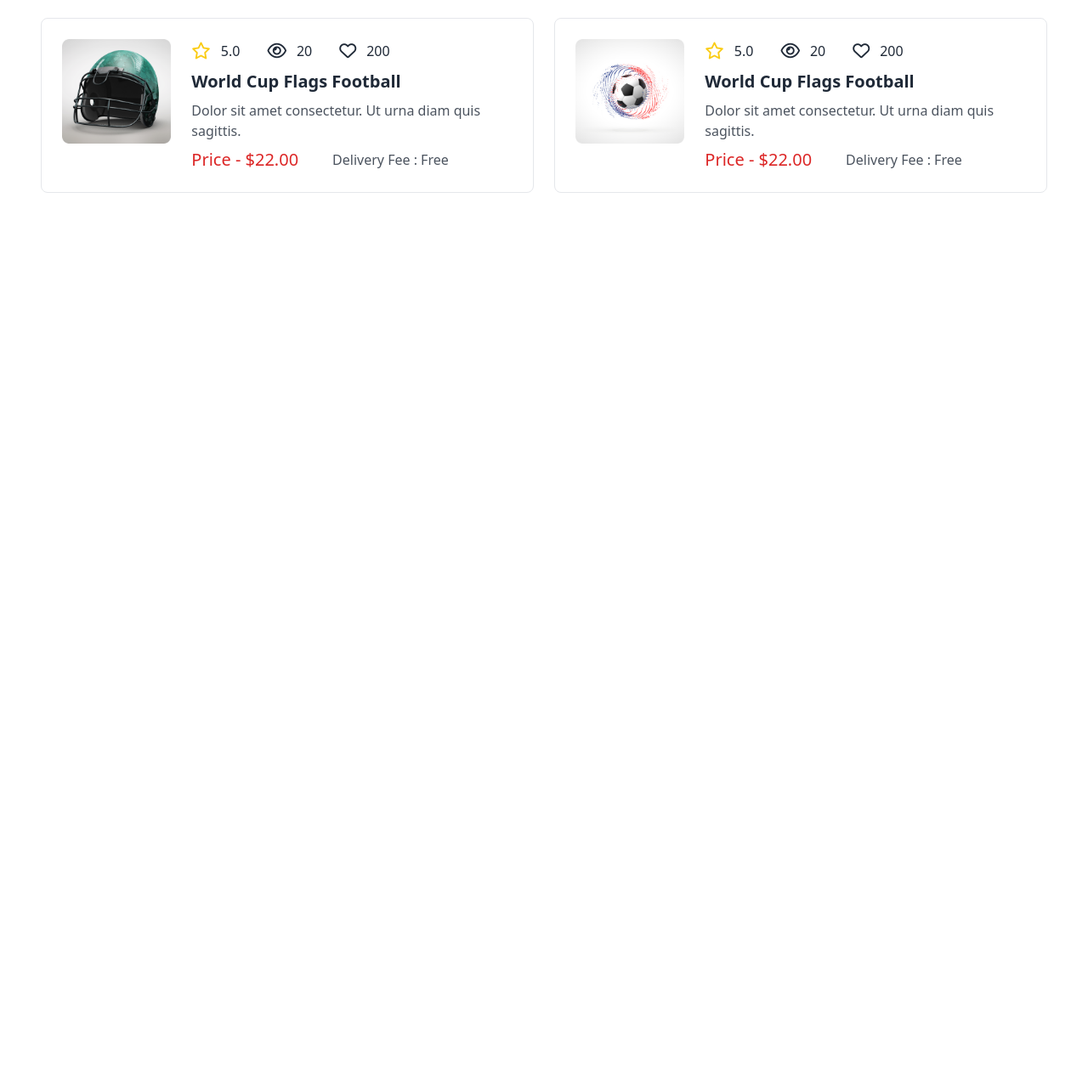
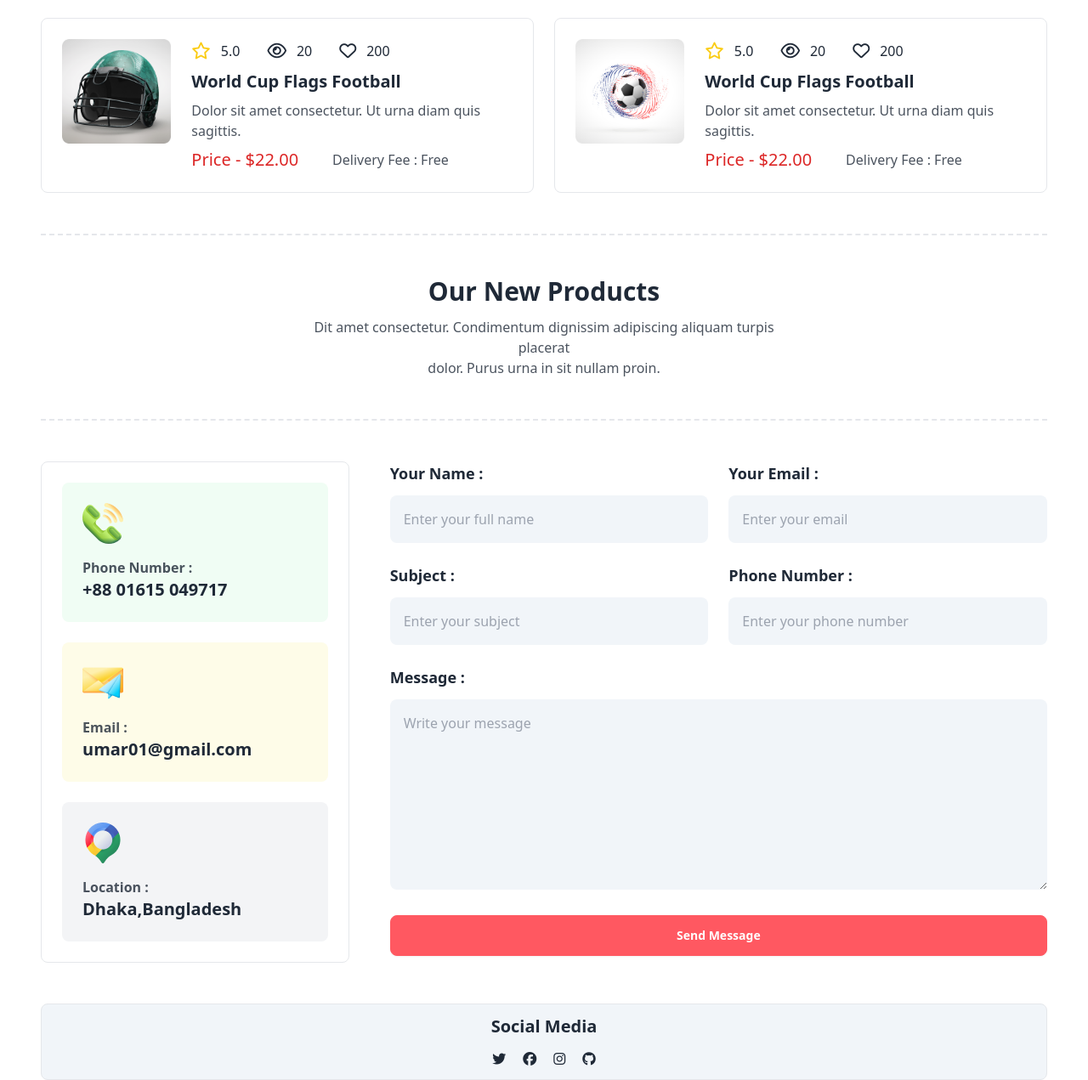
Before and after one commit to UmarHossain1/Hockey, a plain HTML site: page index.html in a window 1280 px wide. Shown: the part 3260-4531 px from the top of the page at 85% size. Before the commit the page ends 3487 px from the top, so only its background shows below. Drawn offline with nearby package versions, Linux system fonts and the light colour scheme.

Commit message:
form section done

```diff
--- a/index.html
+++ b/index.html
@@ -86,12 +86,15 @@
         </div>
     </div>
 </header>
+
+<body>
     <main class="container px-12 lg:-0 mx-auto">
         <!--Club-->
         <section class="mt-24">
             <div class="border-y-[2px] border-dashed py-12 text-center flex flex-col items-center justify-center">
                 <h3 class="text-3xl font-bold mb-3">Professional Hockeys Club</h3>
-            <p class="opacity-80 w-1/2">Dit amet consectetur. Condimentum dignissim adipiscing aliquam turpis placerat
+                <p class="opacity-80 w-1/2">Dit amet consectetur. Condimentum dignissim adipiscing aliquam turpis
+                    placerat
                     <br>
                     dolor.
                     Purus urna in sit nullam proin.
@@ -109,7 +112,8 @@
                 </div>
                 <div class="flex flex-col items-center justify-center py-6 space-y-3">
                     <div class="relative">
-                    <div class="z-50 radial-progress text-green-400" style="--value:87;" role="progressbar">95%</div>
+                        <div class="z-50 radial-progress text-green-400" style="--value:87;" role="progressbar">95%
+                        </div>
                         <div class="rotate-90 absolute top-0 left-0 radial-progress text-slate-300" style="--value:87;"
                             role="progressbar"></div>
                     </div>
@@ -118,7 +122,8 @@
                 </div>
                 <div class="flex flex-col items-center justify-center py-6 space-y-3">
                     <div class="relative">
-                    <div class="z-50 radial-progress text-yellow-300" style="--value:87;" role="progressbar">90%</div>
+                        <div class="z-50 radial-progress text-yellow-300" style="--value:87;" role="progressbar">90%
+                        </div>
                         <div class="rotate-90 absolute top-0 left-0 radial-progress text-slate-300" style="--value:87;"
                             role="progressbar"></div>
                     </div>
@@ -140,7 +145,8 @@
         <section class="mt-24">
             <div class="border-y-[2px] border-dashed py-12 text-center flex flex-col items-center justify-center">
                 <h3 class="text-3xl font-bold mb-3">Program Sections</h3>
-            <p class="opacity-80 w-1/2">Dit amet consectetur. Condimentum dignissim adipiscing aliquam turpis placerat
+                <p class="opacity-80 w-1/2">Dit amet consectetur. Condimentum dignissim adipiscing aliquam turpis
+                    placerat
                     <br>
                     dolor. Purus urna in sit nullam proin.
                 </p>
@@ -189,7 +195,8 @@
         <section class="mt-24">
             <div class="border-y-[2px] border-dashed py-12 text-center flex flex-col items-center justify-center">
                 <h3 class="text-3xl font-bold mb-3">Our New Products</h3>
-            <p class="opacity-80 w-1/2">Dit amet consectetur. Condimentum dignissim adipiscing aliquam turpis placerat
+                <p class="opacity-80 w-1/2">Dit amet consectetur. Condimentum dignissim adipiscing aliquam turpis
+                    placerat
                     <br>
                     dolor. Purus urna in sit nullam proin.
                 </p>
@@ -386,6 +393,86 @@
             </div>
 
         </section>
+        <!--Form Section-->
+        <section class="mt-12">
+            <div class="border-y-[2px] border-dashed py-12 text-center flex flex-col items-center justify-center">
+                <h3 class="text-3xl font-bold mb-3">Our New Products</h3>
+                <p class="opacity-80 w-1/2">Dit amet consectetur. Condimentum dignissim adipiscing aliquam turpis
+                    placerat
+                    <br>
+                    dolor. Purus urna in sit nullam proin.
+                </p>
+            </div>
+
+            <div class="grid grid-cols-1 lg:grid-cols-3 gap-12 mt-12">
+                <div class="border rounded-lg p-6 space-y-6">
+                    <div class="bg-green-50 rounded-lg p-6">
+                        <img class="mb-4" src="./Images/Group 1171275317.png" alt="">
+                        <p class="opacity-80 font-semibold">Phone Number :</p>
+                        <h6 class="text-xl font-bold">+88 01615 049717</h6>
+                    </div>
+                    <div class="bg-yellow-50 rounded-lg p-6">
+                        <img class="mb-4" src="./Images/Group 1171275318.png" alt="">
+                        <p class="opacity-80 font-semibold">Email :</p>
+                        <h6 class="text-xl font-bold">umar01@gmail.com</h6>
+                    </div>
+                    <div class="bg-gray-100 rounded-lg p-6">
+                        <img class="mb-4" src="./Images/Group 1171275321.png" alt="">
+                        <p class="opacity-80 font-semibold">Location :</p>
+                        <h6 class="text-xl font-bold">Dhaka,Bangladesh</h6>
+                    </div>
+                </div>
+
+                <div class="lg:col-span-2">
+                    <div class="grid grid-cols-1 lg:grid-cols-2 gap-6">
+                        <div>
+                            <label class="text-lg font-semibold" for="">Your Name :</label>
+                            <br>
+                            <input class="mt-3 p-4 border-none outline-none bg-slate-100 rounded-lg w-full" type="text"
+                                placeholder="Enter your full name">
+                        </div>
+                        <div>
+                            <label class="text-lg font-semibold" for="">Your Email :</label>
+                            <br>
+                            <input class="mt-3 p-4 border-none outline-none bg-slate-100 rounded-lg w-full" type="text"
+                                placeholder="Enter your email">
+                        </div>
+                        <div>
+                            <label class="text-lg font-semibold" for="">Subject :</label>
+                            <br>
+                            <input class="mt-3 p-4 border-none outline-none bg-slate-100 rounded-lg w-full" type="text"
+                                placeholder="Enter your subject">
+                        </div>
+                        <div>
+                            <label class="text-lg font-semibold" for="">Phone Number :</label>
+                            <br>
+                            <input class="mt-3 p-4 border-none outline-none bg-slate-100 rounded-lg w-full" type="text"
+                                placeholder="Enter your phone number">
+                        </div>
+                        <div class="lg:col-span-2">
+                            <label class="text-lg font-semibold" for="">Message :</label>
+                            <br>
+                            <textarea rows="8" class="mt-3 p-4 border-none outline-none bg-slate-100 rounded-lg w-full"
+                                name="" id="" placeholder="Write your message"></textarea>
+                        </div>
+                        <button class="btn btn-error text-white lg:col-span-2">Send Message</button>
+                    </div>
+                </div>
+            </div>
+        </section>
+        <section class="mt-12">
+            <div class="border bg-slate-100 rounded-lg">
+                <div>
+                    <h3 class="text-xl font-semibold text-center mb-3 mt-3">Social Media</h3>
+                </div>
+                <div class="flex items-center justify-center space-x-5 mb-3">
+                    <h6><i class="fa-brands fa-twitter"></i></h6>
+                    <h6><i class="fa-brands fa-facebook"></i></h6>
+                    <h6><i class="fa-brands fa-instagram"></i></h6>
+                    <h6><i class="fa-brands fa-github"></i></h6>
+                </div>
+            </div>
+        </section>
     </main>
     <footer></footer>
 </body>
```
Lines whose indentation alone changed are shown as unchanged.
